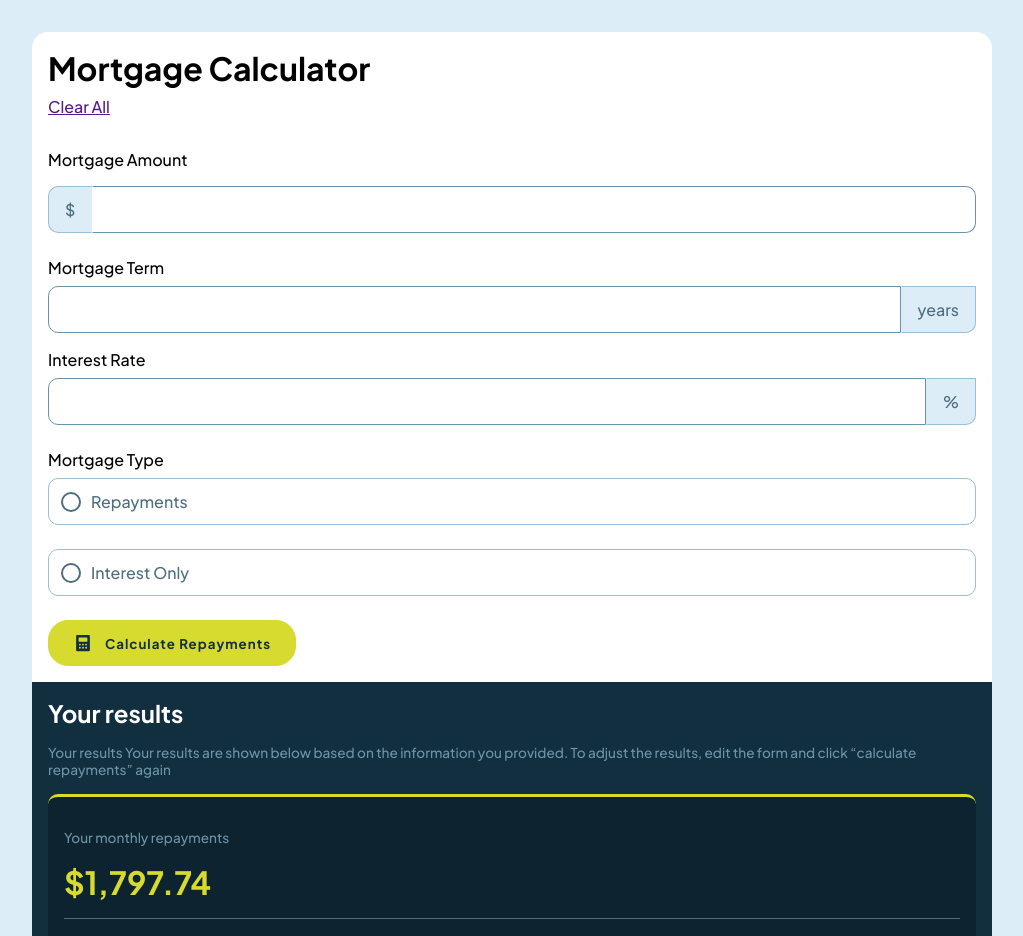
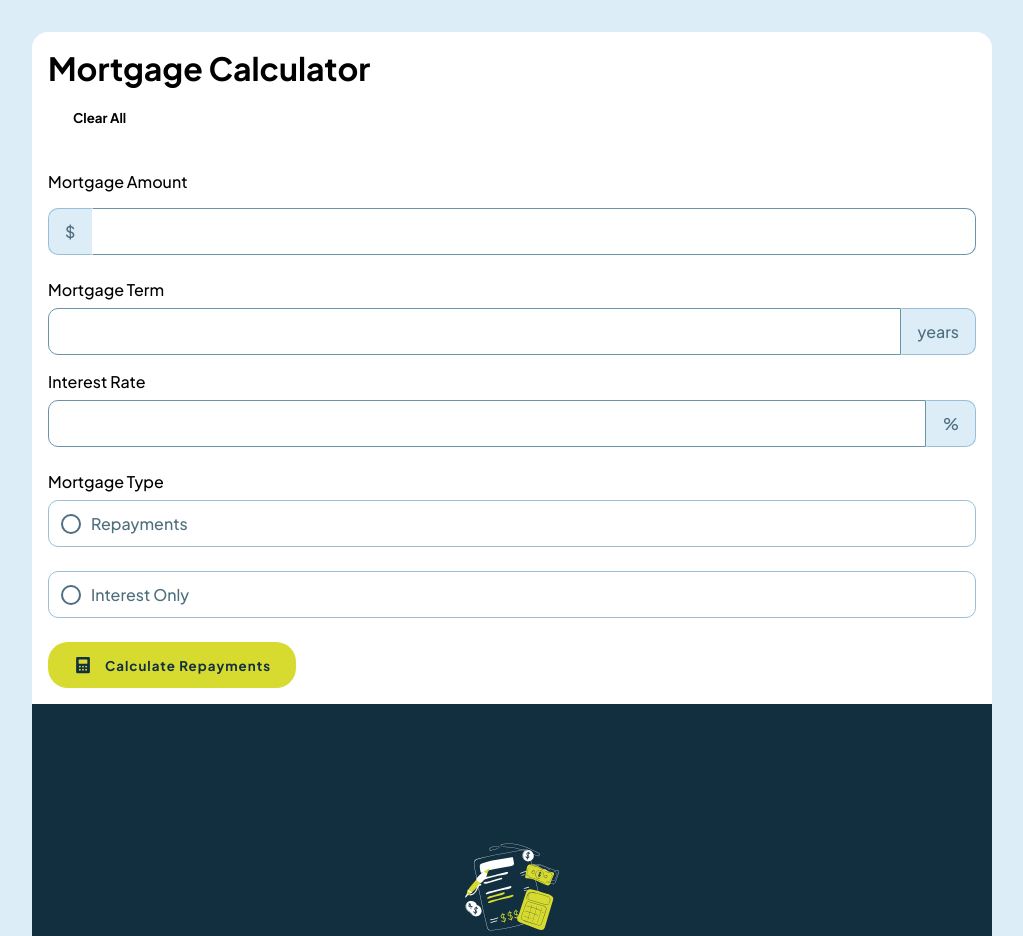
Before and after one commit to quenyoni/mortgage-calculator, a Next.js app: page / in a window 1280 px wide. Shown: the top 936 px of the page, without its empty margins (0-1023 px from the left). Built offline with nearby package versions, Linux system fonts and the light colour scheme.

Commit message:
Business Logic

```diff
--- /dev/null
+++ b/app/components/Calculations.jsx
@@ -0,0 +1,50 @@
+function Calculations({ payments }) {
+	function formatCurrency(
+		value,
+		currency = "USD",
+		locale = "en-US",
+	) {
+		return new Intl.NumberFormat(locale, {
+			style: "currency",
+			currency: currency,
+		}).format(value);
+	}
+	return (
+		<div className='app__results__calculations'>
+			<div className='app__results__calculations__header'>
+				<h2>Your results</h2>
+				<p>
+					Your results Your results are shown
+					below based on the information you
+					provided. To adjust the results, edit
+					the form and click “calculate
+					repayments” again
+				</p>
+			</div>
+			<div>
+				<div className='app__results__calculations__item'>
+					<div>
+						<p>Your monthly repayments</p>
+						<h1>
+							{formatCurrency(
+								payments.monthlyPayment,
+							)}
+						</h1>
+					</div>
+					<div>
+						<p>
+							Total you'll repay over the term
+						</p>
+						<h3>
+							{formatCurrency(
+								payments.totalRepayment,
+							)}
+						</h3>
+					</div>
+				</div>
+			</div>
+		</div>
+	);
+}
+
+export default Calculations
--- a/app/components/Form.jsx
+++ b/app/components/Form.jsx
@@ -1,36 +1,74 @@
 "use client";
+import FormGroup from "./FormGroup";
 import RadioGroup from "./RadioGroup";
 import { useState } from "react";
 import Image from "next/image";
 
-export default function Form() {
-	const [selectedOption, setSelectedOption] =
-		useState("");
+export default function Form({
+	handleSubmit,
+	onSubmit,
+	register,
+	watch,
+	errors,
+}) {
+	const {
+		mortgageAmount: amt,
+		mortgageTerms: terms,
+		interestRate: ir,
+		mortgageType: option,
+	} = errors;
+
+	const selectedOption = watch(
+		"mortgageType",
+		"repayment",
+	);
 
 	const handleOptionChange = (event) => {
 		setSelectedOption(event.target.value);
 	};
+
 	return (
-		<form className='form' action=''>
+		<form
+			className='form'
+			action=''
+			onSubmit={handleSubmit(onSubmit)}>
 			<div className='form__group'>
-				<label for=''>Mortgage Amount</label>
-				<FormGroup left={true} lb={"$"} />
+				<label>Mortgage Amount</label>
+				<FormGroup
+					left={true}
+					lb={"$"}
+					register={register}
+					purpose={"mortgageAmount"}
+					err={amt}
+				/>
 			</div>
 			<div className='group__items'>
 				<div className='group__item'>
-					<label for=''>Mortgage Term</label>
-					<FormGroup lb={"years"} />
+					<label>Mortgage Term</label>
+					<FormGroup
+						lb={"years"}
+						purpose={"mortgageTerms"}
+						register={register}
+						err={terms}
+					/>
 				</div>
 				<div className='group__item'>
-					<label for=''>Interest Rate</label>
-					<FormGroup lb={"%"} />
+					<label>Interest Rate</label>
+					<FormGroup
+						lb={"%"}
+						purpose={"interestRate"}
+						register={register}
+						err={ir}
+					/>
 				</div>
 			</div>
 			<div className='form__group'>
-				<label for=''>Mortgage Type</label>
+				<label>Mortgage Type</label>
 				<RadioGroup
+					register={register}
 					handleOptionChange={handleOptionChange}
 					selectedOption={selectedOption}
+					err={option}
 				/>
 			</div>
 			<button
@@ -39,6 +77,7 @@ export default function Form() {
 				<Image
 					width={20}
 					height={20}
+					alt='Calculator image'
 					src='/assets/images/icon-calculator.svg'
 				/>
 				<span>Calculate Repayments</span>
@@ -46,38 +85,3 @@ export default function Form() {
 		</form>
 	);
 }
-
-function FormGroup({ error, left = false, lb }) {
-	const [isFocused, setIsFocused] =
-		useState(false);
-
-	function handleFocus() {
-		setIsFocused((t) => !t);
-	}
-
-	return (
-		<div
-			className={`form__group__new ${
-				left ? "" : "row__reverse"
-			}`}>
-			<label
-				className={`text__label ${
-					isFocused ? "active" : ""
-				} ${error ? "error" : ""}
-				${left ? "" : "right"}`}
-				for=''>
-				{lb}
-			</label>
-			<input
-				className={`${error ? "error" : ""} ${
-					left ? "" : "right"
-				}`}
-				type='text'
-				name=''
-				id='years'
-				onFocus={handleFocus}
-				onBlur={handleFocus}
-			/>
-		</div>
-	);
-}
--- /dev/null
+++ b/app/components/FormGroup.jsx
@@ -0,0 +1,54 @@
+"use client";
+import { useState } from "react";
+function FormGroup({
+	err,
+	left = false,
+	lb,
+	purpose,
+	register,
+}) {
+	const [isFocused, setIsFocused] =
+		useState(false);
+
+	return (
+		<div
+			className={`form__group__new ${
+				left ? "" : "row__reverse"
+			}`}>
+			<label
+				className={`text__label ${
+					isFocused ? "active" : ""
+				} ${err ? "error" : ""}
+				${left ? "" : "right"}`}
+				for=''>
+				{lb}
+			</label>
+			<input
+				className={`${err ? "error" : ""} ${
+					left ? "" : "right"
+				}`}
+				type='text'
+				name=''
+				id='years'
+				onFocus={() => {
+					setIsFocused(true);
+				}}
+				{...register(purpose, { required: true })}
+				onBlur={() => {
+					setIsFocused(false);
+				}}
+			/>
+			<div className='error__wrapper'>
+				{err && (
+					<span>
+						{err?.message
+							? "This field is required"
+							: ""}
+					</span>
+				)}
+			</div>
+		</div>
+	);
+}
+
+export default FormGroup;
--- /dev/null
+++ b/app/components/NoResults.jsx
@@ -0,0 +1,22 @@
+import Image from "next/image";
+
+function NoResults() {
+	return (
+		<div class='results__empty'>
+			<Image
+				width={100}
+				height={100}
+				src='/assets/images/illustration-empty.svg'
+				alt='No results'
+			/>
+			<h3>Results shown here</h3>
+			<p className='paragraphs'>
+				Complete the form and click “calculate
+				repayments” to see what your monthly
+				repayments would be.
+			</p>
+		</div>
+	);
+}
+
+export default NoResults;
--- a/app/components/RadioGroup.jsx
+++ b/app/components/RadioGroup.jsx
@@ -3,6 +3,8 @@
 function RadioGroup({
 	handleOptionChange,
 	selectedOption,
+	register,
+	err,
 }) {
 	return (
 		<div className='radio__group'>
@@ -10,9 +12,12 @@ function RadioGroup({
 				type='radio'
 				id='radio-1'
 				name='tabs'
-				value='option1'
-				checked={selectedOption === "option1"}
+				value='repayments'
+				checked={selectedOption === "repayments"}
 				onChange={handleOptionChange}
+				{...register("mortgageType", {
+					required: true,
+				})}
 			/>
 			<label
 				className='radio-label'
@@ -26,9 +31,14 @@ function RadioGroup({
 				type='radio'
 				id='radio-2'
 				name='tabs'
-				value='option2'
-				checked={selectedOption === "option2"}
+				value='interestOnly'
+				checked={
+					selectedOption === "interestOnly"
+				}
 				onChange={handleOptionChange}
+				{...register("mortgageType", {
+					required: true,
+				})}
 			/>
 			<label
 				className='radio-label'
@@ -38,6 +48,11 @@ function RadioGroup({
 					Interest Only
 				</span>
 			</label>
+			<div className='error__wrapper'>
+				{err && (
+					<span>This field is required</span>
+				)}
+			</div>
 		</div>
 	);
 }
--- a/app/css/style.css
+++ b/app/css/style.css
@@ -47,6 +47,21 @@
   color: hsl(0, 0%, 100%);
   padding: 1rem;
   position: relative;
+  min-height: 450px;
+}
+.app__results .results__empty {
+  position: absolute;
+  left: 50%;
+  top: 50%;
+  transform: translate(-50%, -50%);
+  display: flex;
+  flex-direction: column;
+  align-items: center;
+  gap: 0.75rem;
+  text-align: center;
+  transform: translate(-50%, -300%);
+  opacity: 0;
+  animation: showUp 500ms ease-in forwards;
 }
 .app__results__calculations h2 {
   margin-bottom: 1rem;
@@ -61,6 +76,8 @@
   border-top: 3px solid hsl(61, 70%, 52%);
   background: hsl(202, 56%, 12%);
   padding: 1rem;
+  opacity: 0;
+  animation: slideUp 500ms ease-in forwards;
 }
 .app__results__calculations__item div {
   padding: 1rem 0;
@@ -72,6 +89,30 @@
   color: hsl(61, 70%, 52%);
 }
 
+@keyframes slideUp {
+  0% {
+    opacity: 0;
+    transform: translateY(500px);
+  }
+  50% {
+    opacity: 0.5;
+    transform: translateY(250px);
+  }
+  100% {
+    opacity: 1;
+    transform: translateY(0);
+  }
+}
+@keyframes showUp {
+  0% {
+    opacity: 0;
+    transform: translate(-50%, -300%);
+  }
+  100% {
+    opacity: 1;
+    transform: translate(-50%, -50%);
+  }
+}
 .form {
   display: grid;
   gap: 1.5rem;
@@ -245,6 +286,7 @@
   border-bottom-left-radius: 0px;
   border-left: 1px solid transparent;
   border-bottom-right-radius: 10px;
+  border-top-right-radius: 10px;
 }
 .form__group__new input[type=text] {
   outline: none;
@@ -276,12 +318,65 @@
 }
 .form__group__new .text__label.error {
   border: 1.5px solid hsl(4, 69%, 50%);
+  color: hsl(0, 0%, 100%);
+  position: relative;
+  overflow: hidden;
+  z-index: 5;
+  background: transparent;
+}
+.form__group__new .text__label.error::before {
+  content: "";
+  position: absolute;
+  left: 0;
+  top: 0;
+  width: 100%;
+  height: 100%;
+  color: #fff;
   background: hsl(4, 69%, 50%);
-  color: hsl(0, 0%, 100%);
+  z-index: -5;
+  opacity: 0;
+  animation: slideIn 500ms forwards ease-in-out;
+}
+@keyframes slideIn {
+  0% {
+    width: 0;
+    opacity: 0;
+  }
+  100% {
+    width: 100%;
+    opacity: 1;
+  }
 }
 
 .group__items {
   display: flex;
+}
+.group__item, .form__group__new, .radio__group {
+  position: relative;
+}
+.group__item .error__wrapper, .form__group__new .error__wrapper, .radio__group .error__wrapper {
+  position: absolute;
+  left: 0;
+  width: 100%;
+  bottom: -105%;
+  height: 100%;
+  color: hsl(4, 69%, 50%);
+  opacity: 0;
+  transform: translateY(-25%);
+  font-size: 0.75rem;
+  animation: dropIn 500ms ease-in forwards;
+  transition: all 500ms;
+}
+
+@keyframes dropIn {
+  0% {
+    opacity: 0;
+    transform: translateY(-25%);
+  }
+  100% {
+    opacity: 1;
+    transform: translateY(0%);
+  }
 }
 * {
   box-sizing: border-box;
@@ -310,12 +405,13 @@ main {
   padding: 0.75rem 1.5rem;
   font-family: inherit;
   border: none;
+  background: transparent;
   border-radius: 20px;
   position: relative;
   display: flex;
   cursor: pointer;
   font-weight: 700;
-  border: 1px solid hsl(61, 70%, 52%);
+  border: 1px solid transparent;
   transition: all 400ms ease-in;
 }
 @media (min-width: 768px) {
@@ -326,9 +422,28 @@ main {
 .button--primary {
   background-color: hsl(61, 70%, 52%);
   color: hsl(202, 55%, 16%);
+  overflow: hidden;
+  z-index: 10;
   letter-spacing: 1px;
 }
+.button--primary:before {
+  content: "";
+  position: absolute;
+  top: 0;
+  height: 200%;
+  width: 200%;
+  left: 0;
+  transform: translateX(-100%);
+  background-color: hsl(61, 70%, 52%);
+  transition: all 500ms ease-in;
+  z-index: -1;
+}
+
 .button--primary:hover {
+  background-color: transparent;
+}
+.button--primary:hover:before {
+  transform: translateX(0%);
   background-color: #fafae0;
 }
 
--- a/app/page.js
+++ b/app/page.js
@@ -1,26 +1,112 @@
 "use client";
+import { yupResolver } from "@hookform/resolvers/yup";
+import * as yup from "yup";
 import { useState } from "react";
 import Form from "./components/Form";
+import { useForm } from "react-hook-form";
 import FormVal from "./components/FormVal";
-import Image from "next/image";
+import Calculations from "./components/Calculations";
+import NoResults from "./components/NoResults";
+
+const schema = yup
+	.object({
+		mortgageAmount: yup
+			.number()
+			.positive()
+			.required(),
+		mortgageTerms: yup
+			.number()
+			.positive()
+			.required(),
+		interestRate: yup
+			.number()
+			.positive()
+			.required(),
+	})
+	.required();
+
 export default function Home() {
-	const [results, setResults] = useState(true);
-	function calcMortgage(
+	const [results, setResults] = useState(false);
+	const [payments, setRepayments] = useState({
+		monthlyPayment: 0,
+		totalRepayment: 0,
+	});
+	const {
+		register,
+		handleSubmit,
+		resetField,
+		watch,
+		formState: { errors },
+	} = useForm({
+		resolver: yupResolver(schema),
+	});
+
+	const onSubmit = (data) => {
+		// console.log(errors, data);
+		const {
+			mortgageAmount,
+			mortgageTerms,
+			interestRate,
+			mortgageType,
+		} = data;
+		const monthlyPayment =
+			calculateMonthlyRepayment(
+				mortgageAmount,
+				interestRate,
+				mortgageTerms,
+				mortgageType,
+			).toFixed(2);
+
+		setRepayments({
+			monthlyPayment,
+			totalRepayment:
+				monthlyPayment * mortgageTerms * 12,
+		});
+
+		setResults(true);
+	};
+
+	function calculateMonthlyRepayment(
 		principal,
-		annual_rate,
-		years,
+		annualInterestRate,
+		termYears,
+		mortgageType,
 	) {
-		//Convert annual interest rate to monthly and from percentage;
-		const monthly_rate = annual_rate / (12 * 100);
-		//Calculate the number of monthly payments;
-		const total_payments = years * 12;
-		//Calculate the monthly payment using the formula;
-		return (
-			(principal *
-				(monthly_rate *
-					(1 + monthly_rate) ** total_payments)) /
-			((1 + monthly_rate) ** total_payments - 1)
-		);
+		console.log(mortgageType);
+		if (mortgageType == "repayments") {
+			const monthlyInterestRate =
+				annualInterestRate / 100 / 12;
+			const numberOfPayments = termYears * 12;
+
+			const monthlyPayment =
+				(principal *
+					(monthlyInterestRate *
+						Math.pow(
+							1 + monthlyInterestRate,
+							numberOfPayments,
+						))) /
+				(Math.pow(
+					1 + monthlyInterestRate,
+					numberOfPayments,
+				) -
+					1);
+
+			return monthlyPayment;
+		}
+
+		const monthlyInterestRate =
+			annualInterestRate / 100 / 12;
+
+		return principal * monthlyInterestRate;
+	}
+
+	function handleClear(e) {
+		e.preventDefault();
+		resetField("mortgageAmount");
+		resetField("mortgageType");
+		resetField("interestRate");
+		resetField("mortgageTerms");
+		setResults(false);
 	}
 
 	return (
@@ -30,70 +116,29 @@ export default function Home() {
 					<div className='app__main'>
 						<header className='header'>
 							<h1>Mortgage Calculator</h1>
-							<a href=''>Clear All</a>
+							<button
+								className='button'
+								onClick={handleClear}>
+								Clear All
+							</button>
 						</header>
 
-						<Form />
+						<Form
+							register={register}
+							handleSubmit={handleSubmit}
+							onSubmit={onSubmit}
+							watch={watch}
+							errors={errors}
+						/>
 					</div>
 					<div className='app__results'>
 						{!results && <NoResults />}
-						{results && <Calculations />}
+						{results && (
+							<Calculations payments={payments} />
+						)}
 					</div>
 				</div>
 			</div>
-			{/* <FormVal /> */}
 		</main>
 	);
 }
-
-// {		. Your monthly
-//   repayments Total you'll repay over the term}
-
-function Calculations() {
-	return (
-		<div className='app__results__calculations'>
-			<div className='app__results__calculations__header'>
-				<h2>Your results</h2>
-				<p>
-					Your results Your results are shown
-					below based on the information you
-					provided. To adjust the results, edit
-					the form and click “calculate
-					repayments” again
-				</p>
-			</div>
-			<div>
-				<div className='app__results__calculations__item'>
-					<div>
-						<p>Your monthly repayments</p>
-						<h1>$1,797.74</h1>
-					</div>
-					<div>
-						<p>
-							Total you'll repay over the term
-						</p>
-						<h3>$539,322.94</h3>
-					</div>
-				</div>
-			</div>
-		</div>
-	);
-}
-
-function NoResults() {
-	return (
-		<div class='results__empty'>
-			<Image
-				width={100}
-				height={100}
-				src='/assets/images/illustration-empty.svg'
-			/>
-			<h3>Results shown here</h3>
-			<p className='paragraphs'>
-				Complete the form and click “calculate
-				repayments” to see what your monthly
-				repayments would be.
-			</p>
-		</div>
-	);
-}
--- a/app/scss/_formgroup.scss
+++ b/app/scss/_formgroup.scss
@@ -23,6 +23,7 @@
         color:$s7;
 
 
+
         &.right{
             border: 1.5px solid $s3;
             border-top-left-radius: 0px;
@@ -30,6 +31,7 @@
             border-left: 1px solid transparent;
 
             border-bottom-right-radius: 10px;
+            border-top-right-radius: 10px;
         }
     }
     input[type="text"]{
@@ -74,8 +76,41 @@
 
     .text__label.error{
         border: 1.5px solid $danger;
-        background: $danger;
+        // background: $danger;
         color: $white;
+        position: relative;
+        overflow: hidden;
+        z-index: 5;
+         background: transparent;
+
+        &::before{
+            content: '';
+            position: absolute;
+            left:0;
+            top:0;
+            width: 100%;
+            height: 100%;
+            color:#fff;
+            background: $danger;
+            z-index: -5;
+            opacity: 0;
+            animation: slideIn 500ms forwards ease-in-out;
+        }
+
+
+    }
+
+
+    @keyframes slideIn {
+        0%{
+            width: 0;
+            opacity: 0;
+        }
+        100%{
+            width: 100%;
+            opacity: 1;
+        }
+
     }
 
 
@@ -90,3 +125,43 @@
     }
 
 }
+
+.group__item, .form__group__new,.radio__group{
+
+    position:relative;
+
+
+    .error__wrapper{
+        position: absolute;
+        left:0;
+        width: 100%;
+        bottom: -105%;
+        height:100%;
+        color:$danger;
+        opacity: 0;
+       transform: translateY(-25%);
+        font-size: 0.75rem;
+        animation: dropIn 500ms ease-in forwards ;
+        transition: all 500ms;
+
+
+    }
+}
+
+@keyframes dropIn {
+    0%{
+        opacity: 0;
+        transform: translateY(-25%);
+    }
+
+    // 50%{
+    //     opacity: 0.1;
+    //     transform: translateY(-25%);
+
+    // }
+
+    100%{
+        opacity: 1;
+        transform: translateY(0%);
+    }
+}
--- a/app/scss/_layout.scss
+++ b/app/scss/_layout.scss
@@ -33,6 +33,23 @@
         color:$white;
         padding:1rem;
         position: relative;
+        min-height: 450px;
+
+
+        .results__empty{
+            position: absolute;
+            left:50%;
+            top: 50%;
+            transform: translate(-50%,-50%);
+            display: flex;
+            flex-direction: column;
+            align-items: center;
+            gap:.75rem;
+            text-align: center;
+            transform: translate(-50%,-300%);
+            opacity: 0;
+            animation: showUp 500ms ease-in forwards;
+        }
 
 
 
@@ -60,6 +77,8 @@
              $primary;
             background: $bg-results;
             padding:1rem;
+            opacity: 0;
+            animation: slideUp 500ms ease-in forwards;
 
             h1{
                 color:$primary;
@@ -70,3 +89,34 @@
 
     }
 }
+
+
+@keyframes slideUp{
+    0%{
+        opacity: 0;
+        transform: translateY(500px);
+    }
+    50%{
+        opacity: 0.5;
+        transform: translateY(250px);
+    }
+    100%{
+        opacity: 1;
+
+        transform: translateY(0);
+    }
+}
+
+
+@keyframes showUp{
+    0%{
+        opacity: 0;
+        transform: translate(-50%,-300%);
+    }
+
+    100%{
+        opacity: 1;
+        transform: translate(-50%,-50%);
+    }
+
+}
--- a/app/scss/style.scss
+++ b/app/scss/style.scss
@@ -34,12 +34,13 @@ main{
     padding: .75rem 1.5rem ;
     font-family: inherit;
     border:none;
+    background:transparent;
     border-radius: 20px;
     position:relative;
     display: flex;
     cursor: pointer;
     font-weight: 700;
-    border:1px solid  $primary;
+    border:1px solid  transparent;
     transition: all 400ms ease-in;
 
     @include tab{
@@ -53,12 +54,36 @@ main{
     &--primary{
         background-color:$primary;
         color:$s9;
-
+        overflow: hidden;
+      z-index:10;
         letter-spacing:1px;
 
-        &:hover{
-            background-color: $bg--btn--hover
+
+
+        &:before{
+            content: "";
+            position: absolute;
+            top: 0;
+            height:200%;
+            width: 200%;
+            left: 0;
+            transform: translateX(-100%);
+           background-color:$primary;
+            transition: all 500ms  ease-in;
+            z-index: -1;
         }
+
+
+    }
+}
+
+
+.button--primary:hover{
+     background-color: transparent;
+
+    &:before{
+         transform: translateX(0%);
+         background-color: $bg--btn--hover;
     }
 }
 
--- a/package.json
+++ b/package.json
@@ -10,6 +10,7 @@
     "host": "next --host"
   },
   "dependencies": {
+    "@hookform/resolvers": "^3.6.0",
     "formik": "^2.4.6",
     "next": "14.2.4",
     "react": "^18",
```
Also changed, not shown: 2 other files (tests, documents, lock files or other folders).
